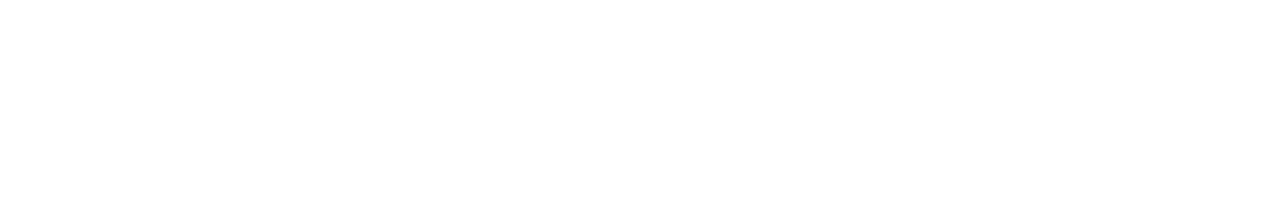
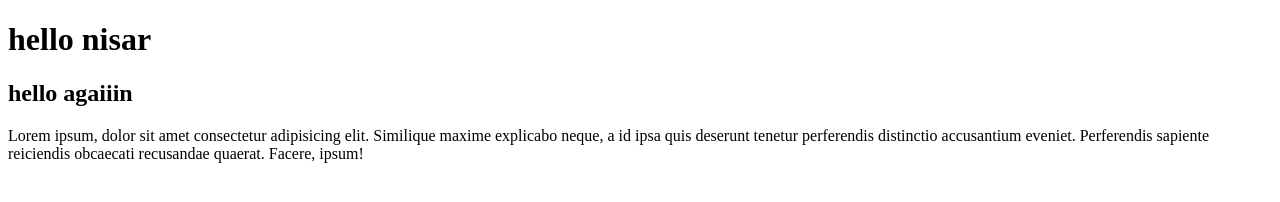
Before and after one commit to Nisar-baloch/smit-demo, a plain HTML site: page index.html in a window 1280 px wide. Drawn offline with Linux system fonts and the light colour scheme.

Commit message:
para added

```diff
--- a/index.html
+++ b/index.html
@@ -3,9 +3,13 @@
 <head>
     <meta charset="UTF-8">
     <meta name="viewport" content="width=h1, initial-scale=1.0">
-    <title>Document</title>
+    <title>github</title>
 </head>
 <body>
-    <h1> </h1>
+    <h1> hello nisar </h1>
+
+   <h2>hello agaiiin</h2>
+
+    <p>Lorem ipsum, dolor sit amet consectetur adipisicing elit. Similique maxime explicabo neque, a id ipsa quis deserunt tenetur perferendis distinctio accusantium eveniet. Perferendis sapiente reiciendis obcaecati recusandae quaerat. Facere, ipsum!</p>
 </body>
 </html>
```
